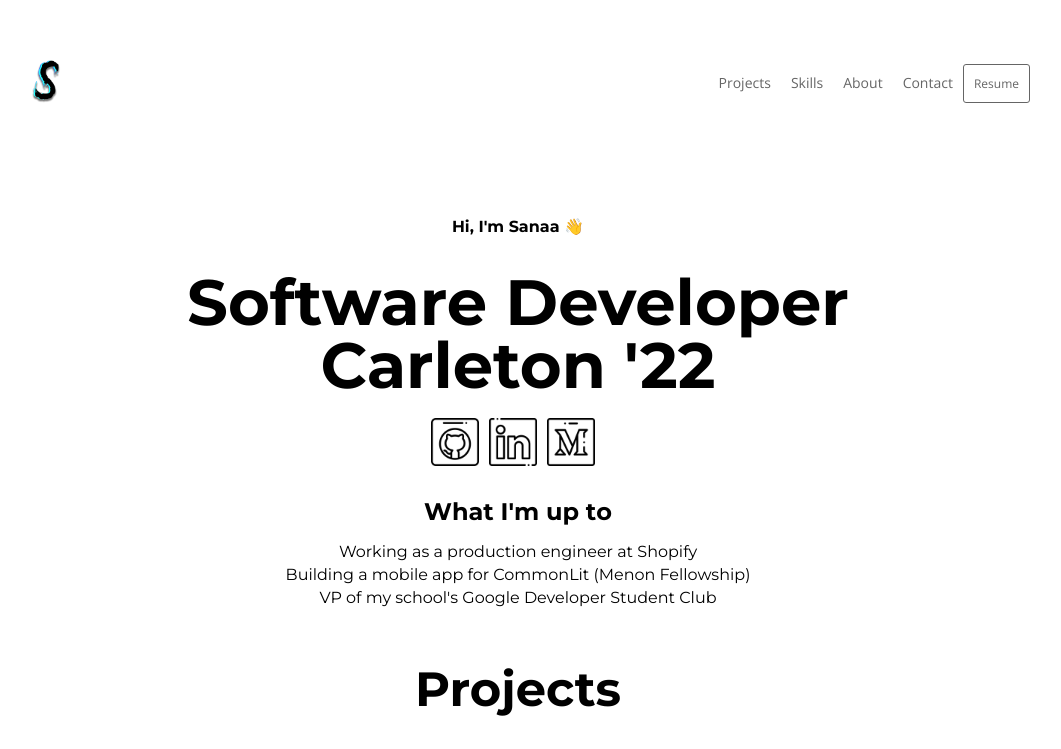
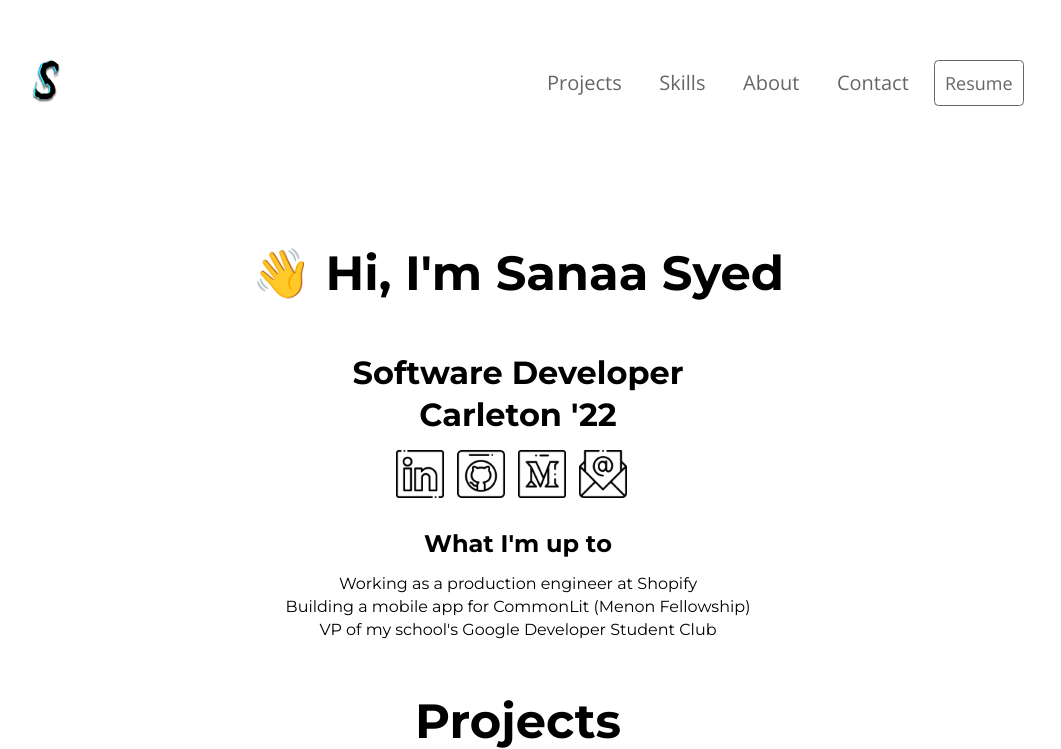
Before and after one commit to sanaasy/personal-website-2022, a Gatsby site: page / in a window 1280 px wide. Shown: the top 749 px of the page, without its empty margins (122-1183 px from the left). Built offline with nearby package versions, Linux system fonts and the light colour scheme; Gatsby itself is replaced by a stand-in of ours.

Commit message:
fixing header and navbar

```diff
--- a/src/components/Header.js
+++ b/src/components/Header.js
@@ -10,10 +10,10 @@ const Header = () => {
 				<div className="header-wrapper">
 					<Fade bottom>
 						<h2>
-							Hi, I'm {data.name}{" "}
-							<span role="img" aria-label="Emoji">
-								👋
-							</span>
+							👋 Hi, I'm {data.name}{" "}
+							{/* <span role="img" aria-label="Emoji">
+
+							</span> */}
 						</h2>
 					</Fade>
 					<Fade bottom cascade>
@@ -46,6 +46,14 @@ const Header = () => {
 									<img src={socialLink.img} alt="icons"></img>
 								</a>
 							))}
+							<a
+                href="mailto:sanaasyed.t@gmail.com"
+                target="_blank"
+                rel="noreferrer"
+                aria-label="Email"
+              >
+                <img src={email} alt="email"/>
+              </a>
 						</div>
 					</Fade>
 				</div>
--- a/src/styles/header.scss
+++ b/src/styles/header.scss
@@ -6,7 +6,7 @@
   align-items: center;
 
   h2 {
-		font-size: 1rem;
+    font-size: 3rem;
     text-align: center;
     @include media(">=phone", "<lgphone") {
       font-size: 14px;
@@ -20,7 +20,7 @@
   }
   .heading-wrapper {
     h1 {
-			font-size: 4rem;
+      font-size: 2rem;
       text-align: center;
       line-height: 20px;
       @include media(">=phone", "<lgphone") {
@@ -56,7 +56,7 @@
   .social-icons {
     img {
       height: 3rem;
-			margin-right: 10px;
+      padding: 0.5vh 1vw 0 0;
     }
   }
 }
--- a/src/styles/navbar.scss
+++ b/src/styles/navbar.scss
@@ -10,11 +10,11 @@
   .links-wrapper {
     button {
       text-decoration: none;
-			padding: 10px;
+      margin: 0 1vw;
       font-family: "Open Sans";
       opacity: 0.6;
       transition: all 0.2s ease-in-out;
-			font-size: 14px;
+      font-size: 20px;
       background-color: transparent;
       outline: none;
       border: 0px;
@@ -28,6 +28,7 @@
     }
     a {
       text-decoration: none;
+      margin: 0 0.5vw;
       color: black;
       border: 1px solid black;
       border-radius: 0.25em;
@@ -35,7 +36,7 @@
       font-family: "Open Sans";
       opacity: 0.6;
       transition: all 0.2s ease-in-out;
-			font-size: 12px;
+      font-size: 18px;
       &:hover {
         opacity: 1;
       }
--- a/src/yourdata.js
+++ b/src/yourdata.js
@@ -45,7 +45,7 @@ export default {
 	//Change The Website Template
 
 	//   Header Details ---------------------
-	name: "Sanaa",
+	name: "Sanaa Syed",
 	headerTagline: ["Software Developer", "CS Student", "Carleton '22"],
 	//   Header Paragraph
 	headerParagraph: "Welcome to my online portfolio!",
@@ -246,19 +246,16 @@ export default {
 
 	contactSubHeading: "Find me at",
 	social: [
-		// Add Or Remove The Link Accordingly
-		{ img: github, url: "https://github.com/sanaasy" },
 		{
 			img: linkedin,
 			url: "https://www.codepen.com/",
 		},
+		{ img: github, url: "https://github.com/sanaasy" },
 		{
 			img: medium,
-			url: "https://dribbble.com/chetanverma",
+			url: "https://medium.com/@sanaasyed",
 		},
 	],
 
 	// End Contact Section ---------------
 };
-
-// Thanks for using this template, I would love to hear from you contact me at hello@chetanverma.com
```
Also changed, not shown: 2 other files. Lines whose indentation alone changed are shown as unchanged.
